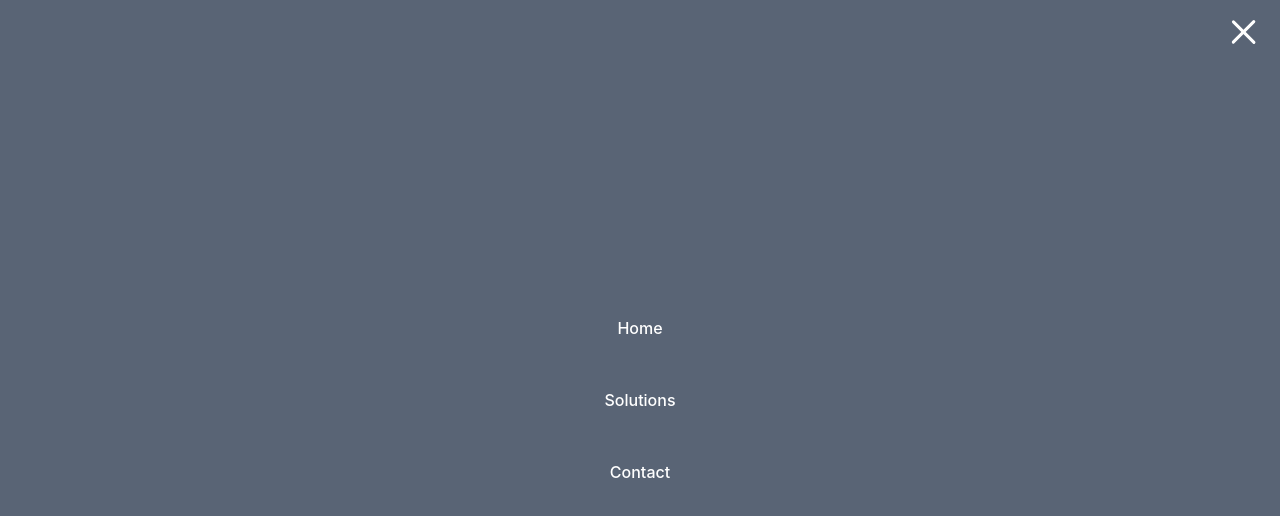
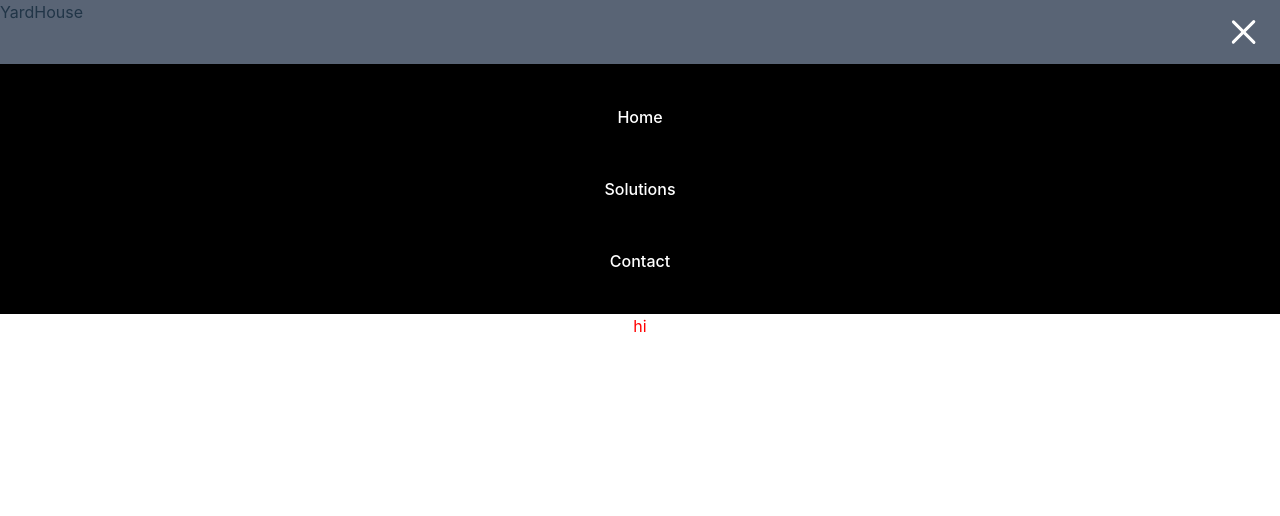
Before and after one commit to chrispalka/yardhousesolutions, a React (Vite) app: page / in a window 1280 px wide. Shown: the top 516 px of the page. Built offline with nearby package versions, Linux system fonts and the light colour scheme.

Commit message:
Continued work on nav

```diff
--- a/src/App.module.css
+++ b/src/App.module.css
@@ -1,18 +1,4 @@
-.logo {
-  height: 6em;
-  padding: 1.5em;
+#content {
+  margin-top: 0;
+  transition: margin-top 0.3s ease-in-out;
 }
-.logo:hover {
-  filter: drop-shadow(0 0 2em #646cffaa);
-}
-.logo.preact:hover {
-  filter: drop-shadow(0 0 2em #673ab8aa);
-}
-
-.card {
-  padding: 2em;
-}
-
-.read-the-docs {
-  color: #888;
-}
--- a/src/Nav.module.css
+++ b/src/Nav.module.css
@@ -1,10 +1,10 @@
 .navContainer {
-  position: fixed;
+  position: sticky;
+  border: 1px solid yelow;
   display: flex;
-  width: 100%;
-  right: -100%;
   top: 0;
-  height: 100vh;
+  width: 100vw;
+  height: 4rem;
   background-color: var(--secondary-color);
   -webkit-transition: all ease 0.5s;
   -moz-transition: all ease 0.5s;
@@ -12,16 +12,22 @@
   z-index: 9998;
 }
 
-.navActive {
-  right: 0;
-}
-
 .navItemsContainer {
+  position: relative;
+  background-color: black;
+  /* border: 2px solid yellow; */
+  height: 0px;
   width: 100%;
+  z-index: 9997;
   display: flex;
   align-items: center;
   flex-direction: column;
   justify-content: center;
+  transition: all ease 0.5s;
+}
+.navActive {
+  transition: all ease 0.5s;
+  height: 250px;
 }
 
 .navItemsContainer a {
--- a/src/app.jsx
+++ b/src/app.jsx
@@ -10,7 +10,9 @@ export function App() {
   return (
     <>
       <Nav />
-      <div>hi</div>
+      <div style={'color: red'} id={styles.content}>
+        hi
+      </div>
     </>
   );
 }
--- a/src/index.css
+++ b/src/index.css
@@ -17,7 +17,6 @@
 #app {
   max-width: 1280px;
   margin: 0 auto;
-  padding: 2rem;
   text-align: center;
 }
 
@@ -32,7 +31,7 @@ a:hover {
 
 body {
   margin: 0;
-  display: flex;
+  /* display: flex; */
   place-items: center;
   min-width: 320px;
   min-height: 100vh;
--- a/src/nav.jsx
+++ b/src/nav.jsx
@@ -31,20 +31,19 @@ export function Nav() {
       <div className={styles.hamburgerContainer} onClick={toggleShowNav}>
         <Hamburger isOpen={navActive} onClick={toggleShowNav} />
       </div>
+      <div className={styles.navContainer}>YardHouse</div>
       <div
         className={
           navActive
-            ? [styles.navActive, styles.navContainer].join(' ')
-            : styles.navContainer
+            ? [styles.navActive, styles.navItemsContainer].join(' ')
+            : styles.navItemsContainer
         }
       >
-        <div className={styles.navItemsContainer}>
-          {links.map((link, index) => (
-            <a href={link.href} onClick={toggleShowNav} key={index}>
-              {link.name}
-            </a>
-          ))}
-        </div>
+        {links.map((link, index) => (
+          <a href={link.href} onClick={toggleShowNav} key={index}>
+            {link.name}
+          </a>
+        ))}
       </div>
     </>
   );
```
